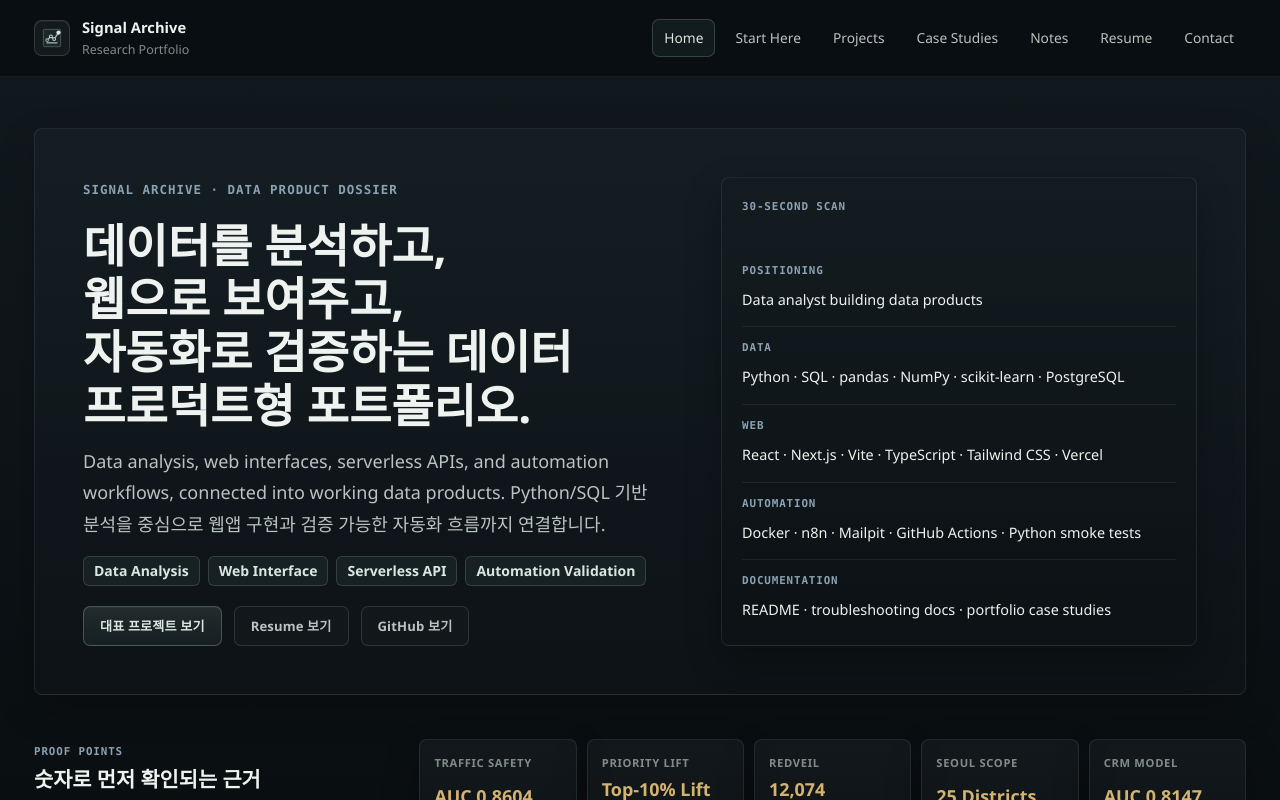
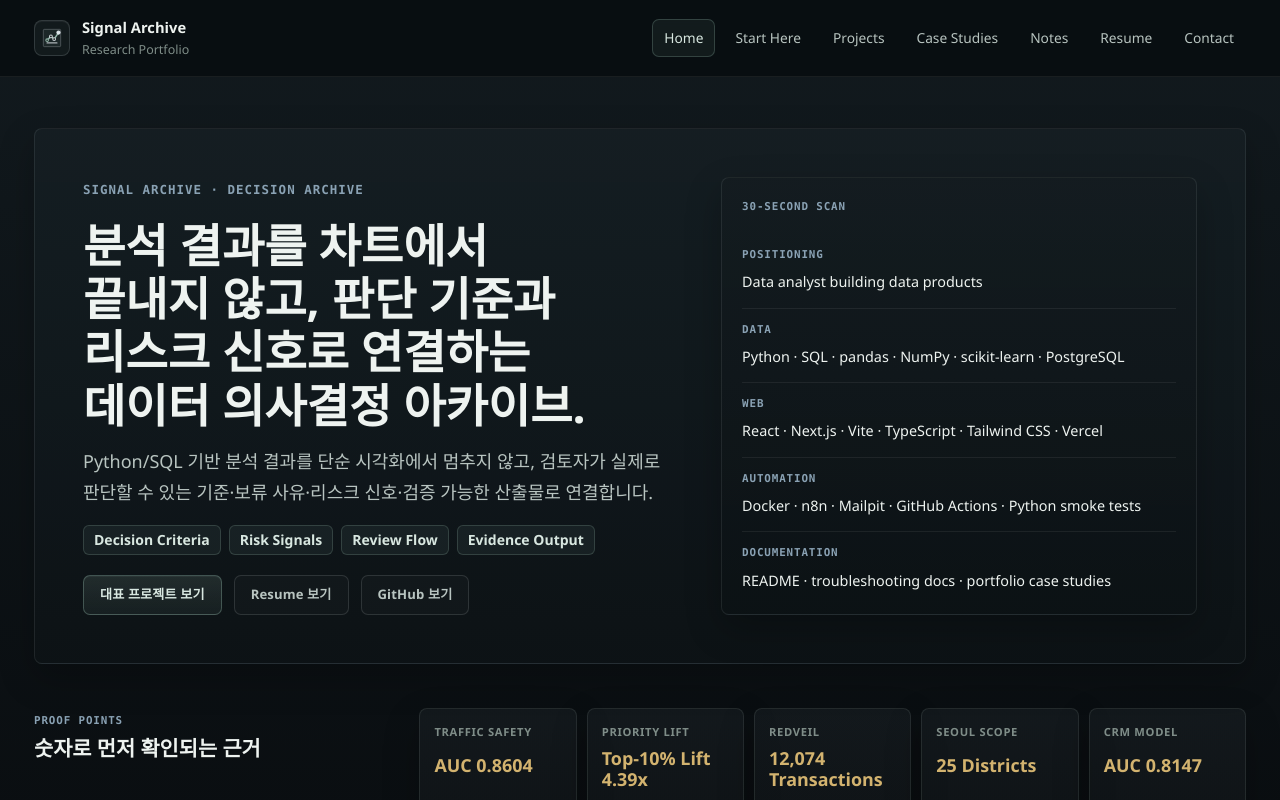
Before and after one commit to dffxonnb-cyber/signal-archive, a Next.js app: page / in a window 1280 px wide. Shown: the top 800 px of the page. Built offline with nearby package versions, Linux system fonts and the light colour scheme.

Commit message:
refine: align home positioning copy

```diff
--- a/app/page.tsx
+++ b/app/page.tsx
@@ -69,23 +69,23 @@ export default function HomePage() {
               </a>
             </>
           }
-          eyebrow="Signal Archive · Data Product Dossier"
+          eyebrow="Signal Archive · Decision Archive"
           lead={
             <>
-              Data analysis, web interfaces, serverless APIs, and automation workflows, connected into working data
-              products. Python/SQL 기반 분석을 중심으로 웹앱 구현과 검증 가능한 자동화 흐름까지 연결합니다.
+              Python/SQL 기반 분석 결과를 단순 시각화에서 멈추지 않고, 검토자가 실제로 판단할 수 있는
+              기준·보류 사유·리스크 신호·검증 가능한 산출물로 연결합니다.
             </>
           }
           meta={
             <div className="home-hero__identity-chips" aria-label="core work keywords">
-              {["Data Analysis", "Web Interface", "Serverless API", "Automation Validation"].map((item) => (
+              {["Decision Criteria", "Risk Signals", "Review Flow", "Evidence Output"].map((item) => (
                 <span className="chip chip--category" key={item}>
                   {item}
                 </span>
               ))}
             </div>
           }
-          title="데이터를 분석하고, 웹으로 보여주고, 자동화로 검증하는 데이터 프로덕트형 포트폴리오."
+          title="분석 결과를 차트에서 끝내지 않고, 판단 기준과 리스크 신호로 연결하는 데이터 의사결정 아카이브."
           titleId="home-title"
           variant="home"
         >
```
